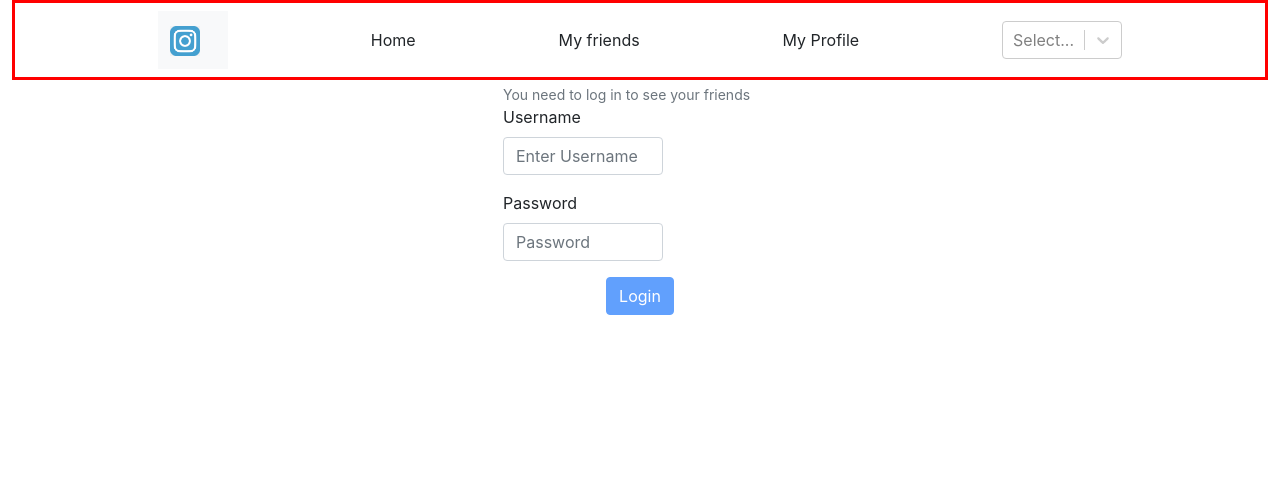
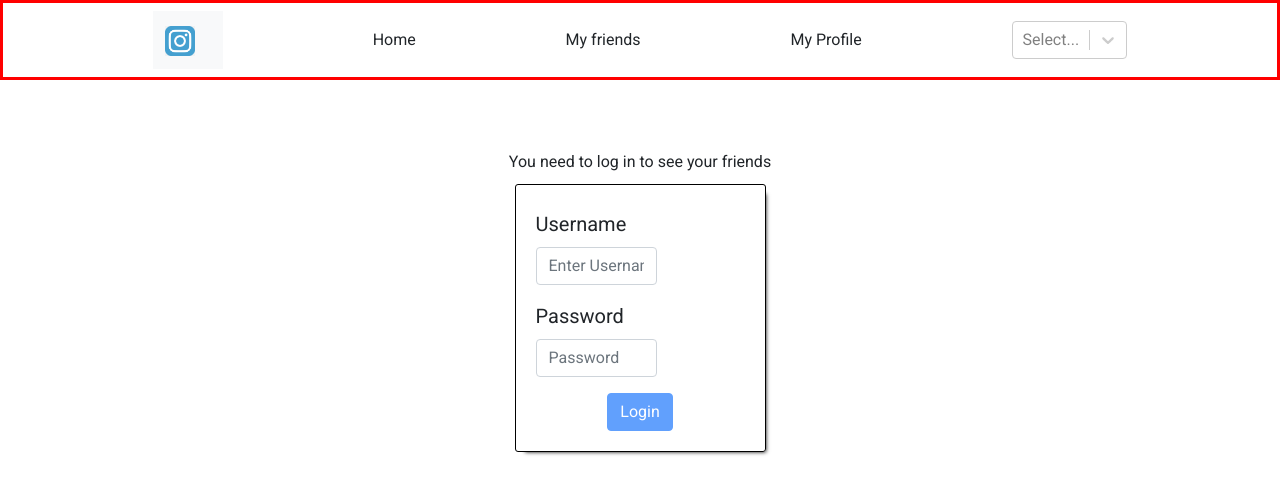
Before and after one commit to luisdudamel/Social-Network-Front, a JavaScript app: page /users/login in a window 1280 px wide. Shown: the top 494 px of the page. Built offline with nearby package versions, Linux system fonts and the light colour scheme; the HTML template or start-up script is replaced by a standard one.

Commit message:
Added styles and centered input fields

```diff
--- a/package.json
+++ b/package.json
@@ -3,6 +3,7 @@
   "version": "0.1.0",
   "private": true,
   "dependencies": {
+    "@fontsource/roboto": "^4.5.7",
     "@reduxjs/toolkit": "^1.8.1",
     "@testing-library/jest-dom": "^5.16.4",
     "@testing-library/react": "^13.2.0",
--- a/src/App.js
+++ b/src/App.js
@@ -1,7 +1,7 @@
 import { Navigate, Route, Routes } from "react-router-dom";
 import LoginForm from "./components/Forms/LoginForm";
 import Header from "./components/Header/Header";
-
+import "@fontsource/roboto";
 import GlobalStyle from "./globalStyles";
 
 function App() {
@@ -9,8 +9,8 @@
     <>
       <GlobalStyle />
       <div className="App">
+        <Header></Header>
         <div className="main-container container-fluid">
-          <Header></Header>
           <Routes>
             <Route path="/" element={<Navigate to="/users/login" />} />
             <Route path="/users/login" element={<LoginForm />} />
--- a/src/components/Forms/LoginForm.js
+++ b/src/components/Forms/LoginForm.js
@@ -3,11 +3,21 @@
 
 const StyledLoginForm = styled.div`
   display: flex;
+  flex-direction: column;
   justify-content: center;
+  padding-top: 70px;
+  align-items: center;
+
   .login-form {
+    margin-top: 10px;
     display: flex;
+    font-size: 20px;
+    padding: 20px;
     flex-direction: column;
     align-items: center;
+    border: 1px solid black;
+    box-shadow: 5px 5px 4px -5px #000000;
+    border-radius: 3px;
   }
   .input-fields {
     display: flex;
@@ -19,15 +29,14 @@
 const LoginForm = () => {
   return (
     <StyledLoginForm>
+      You need to log in to see your friends
       <Form
         className="d-flex login-form"
         autoComplete="off"
         onSubmit={() => {}}
       >
         <Row className="align-items-center input-fields">
-          <Form.Text className="text-muted">
-            You need to log in to see your friends
-          </Form.Text>
+          <Form.Text className="text-muted"></Form.Text>
           <Form.Group className="mb-3">
             <Form.Label htmlFor="username">Username</Form.Label>
             <Col xs={7}>
--- a/src/globalStyles.js
+++ b/src/globalStyles.js
@@ -4,6 +4,10 @@
 
 .main-container{
 height: 100vh;
+display: flex;
+flex-direction: column;
+align-content: center;
+font-family: Roboto;
 }
 `;
 
--- a/src/index.css
+++ b/src/index.css
@@ -1,11 +1,7 @@
 body {
   box-sizing: border-box;
   margin: 0;
-  font-family: -apple-system, BlinkMacSystemFont, "Segoe UI", "Roboto", "Oxygen",
-    "Ubuntu", "Cantarell", "Fira Sans", "Droid Sans", "Helvetica Neue",
-    sans-serif;
-  -webkit-font-smoothing: antialiased;
-  -moz-osx-font-smoothing: grayscale;
+  font-family: Roboto;
 }
 
 code {
```
Also changed, not shown: 1 other file (tests, documents, lock files or other folders).
